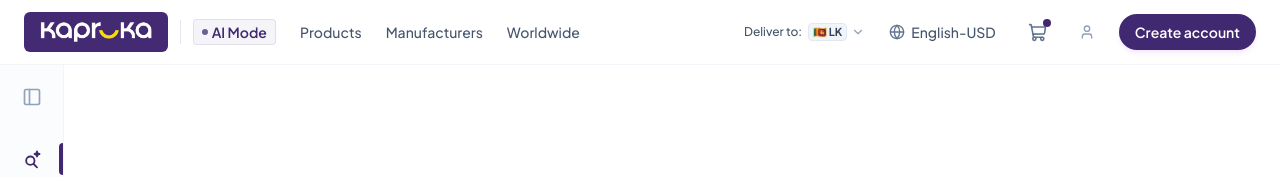
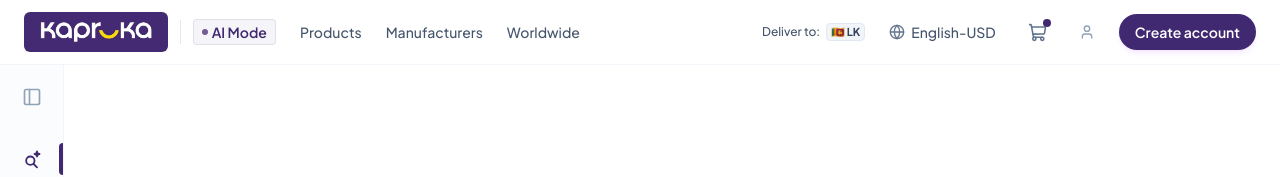
Before and after one commit to AbQaadir/ai-shopping-agent, a Next.js app: page / in a window 1280 px wide. Shown: the top 177 px of the page. Built offline with nearby package versions, Linux system fonts and the light colour scheme; no server answers; the database is empty.

Commit message:
style: remove ChevronDown icon next to Deliver to flag in header

```diff
--- a/src/components/Header.tsx
+++ b/src/components/Header.tsx
@@ -63,7 +63,6 @@ export default function Header({ onNewSourcing, isCompact = false }: HeaderProps
                 <span className="text-[11px] font-bold px-1 py-0.2 bg-slate-100 rounded text-slate-700 border border-slate-200">
                   🇱🇰 LK
                 </span>
-                <ChevronDown size={14} className="text-slate-400" />
               </div>
             </div>
 
```
